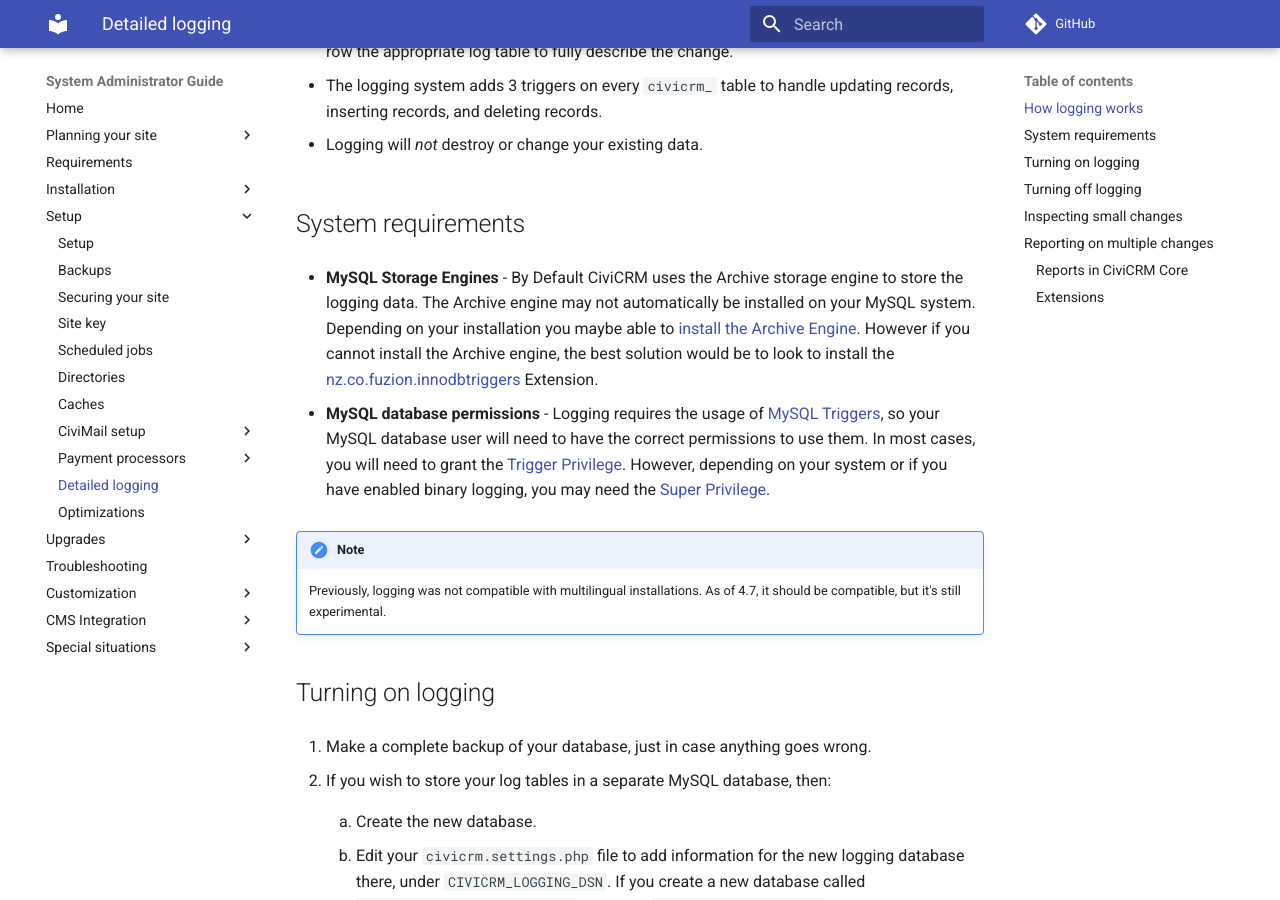
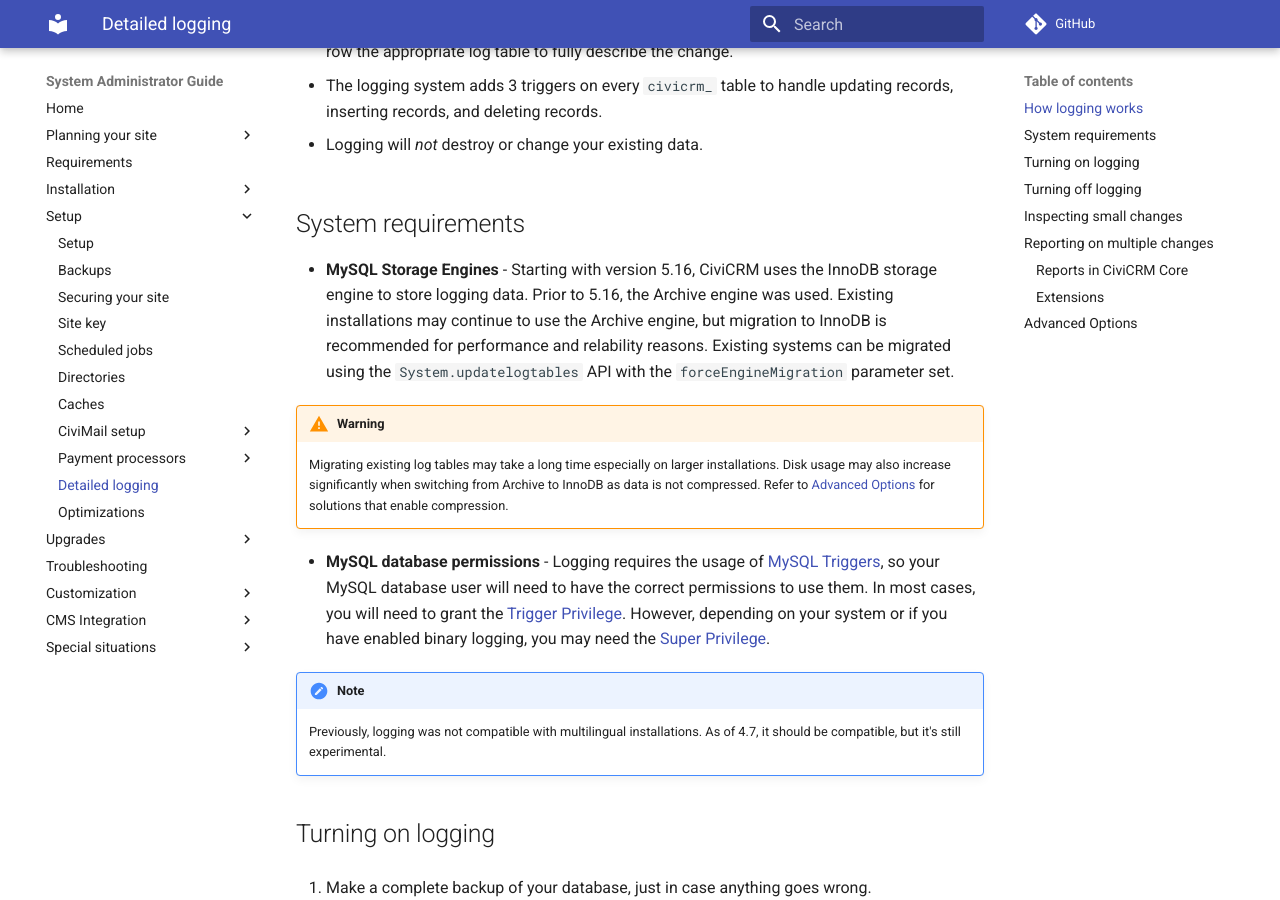
Before and after one commit to civicrm/civicrm-sysadmin-guide, an MkDocs documentation site: the page built from docs/setup/logging.md, in a window 1280 px wide and 900 px high, scrolled down 829 px. Built offline with MkDocs 1.6.1 and Material for MkDocs 9.7.7, drawn with Linux system fonts in a browser that asks for light colours; comment, search, counter and statistics services are not loaded; old or Windows-style settings are respelled for this version of MkDocs; some of the changed text lies outside the part shown.

Commit message:
dev/core#663 - Update logging section to reflect new engine default
This updates the detailed logging documentation to reflect the changes
made in https://github.com/civicrm/civicrm-core/pull/14256.

Additionally, it adds some notes on log table migration and adds a
reference to a new extension allowing for more flexible configuration
of log tables.

```diff
--- a/docs/setup/logging.md
+++ b/docs/setup/logging.md
@@ -22,7 +22,10 @@ Detailed logging (aka "logging") allows you to maintain a full history of *all*
 
 ## System requirements
 
-* **MySQL Storage Engines** - By Default CiviCRM uses the Archive storage engine to store the logging data. The Archive engine may not automatically be installed on your MySQL system. Depending on your installation you maybe able to [install the Archive Engine](https://stackoverflow.com/questions/26996618/install-mariadb-archive-engine). However if you cannot install the Archive engine, the best solution would be to look to install the [nz.co.fuzion.innodbtriggers](https://github.com/eileenmcnaughton/nz.co.fuzion.innodbtriggers) Extension.
+* **MySQL Storage Engines** - Starting with version 5.16, CiviCRM uses the InnoDB storage engine to store logging data. Prior to 5.16, the Archive engine was used. Existing installations may continue to use the Archive engine, but migration to InnoDB is recommended for performance and relability reasons. Existing systems can be migrated using the `System.updatelogtables` API with the `forceEngineMigration` parameter set.
+
+!!! warning
+    Migrating existing log tables may take a long time especially on larger installations. Disk usage may also increase significantly when switching from Archive to InnoDB as data is not compressed. Refer to [Advanced Options](#advanced-options) for solutions that enable compression.
 
 * **MySQL database permissions** - Logging requires the usage of [MySQL Triggers](https://dev.mysql.com/doc/en/triggers.html), so your MySQL database user will need to have the correct permissions to use them. In most cases, you will need to grant the [Trigger Privilege](https://dev.mysql.com/doc/en/privileges-provided.html#priv_trigger). However, depending on your system or if you have enabled binary logging, you may need the [Super Privilege](https://dev.mysql.com/doc/refman/5.7/en/privileges-provided.html#priv_super).
 
@@ -85,3 +88,12 @@ If you want to turn on logging again, after it's been off for some time, you can
 ### Extensions
 
 * The [Extended Logging Report](http://civicrm.org/extensions/extended-logging-report) offers some additional features over the built in reports which are designed to find out about individual transactions and don't cope with Batch or long running transactions. The extended logging report allows you to view all email address changes made this month (for example) or to see the changes made by an import job.
+
+## Advanced Options
+
+In its default configuration, detailed logging uses no compression for log tables and does not create indexes on any columns. For larger sites, this could cause log tables to use large amounts of disk space and might lead to performance issues for change log reports.
+
+CiviCRM allows extensions developers to modify the schema definition of log tables, making it possible to solve some of these problems:
+
+* The [nz.co.fuzion.innodbtriggers](https://github.com/eileenmcnaughton/nz.co.fuzion.innodbtriggers) extension can be used to enable InnoDB table compression as well as to create indexes on a number of columns that improve performance of built-in change log reports.
+* [at.greenpeace.advancedlogtables](https://github.com/greenpeace-cee/at.greenpeace.advancedlogtables) works like nz.co.fuzion.innodbtriggers and ships with the same defaults, but allows dynamic configuration of table engine, engine configuration and indexes via settings. This extension can be used to restore the storage engine to Archive (the previous default which had some performance and durability issues) or to use more specialized engines like TokuDB.
```
